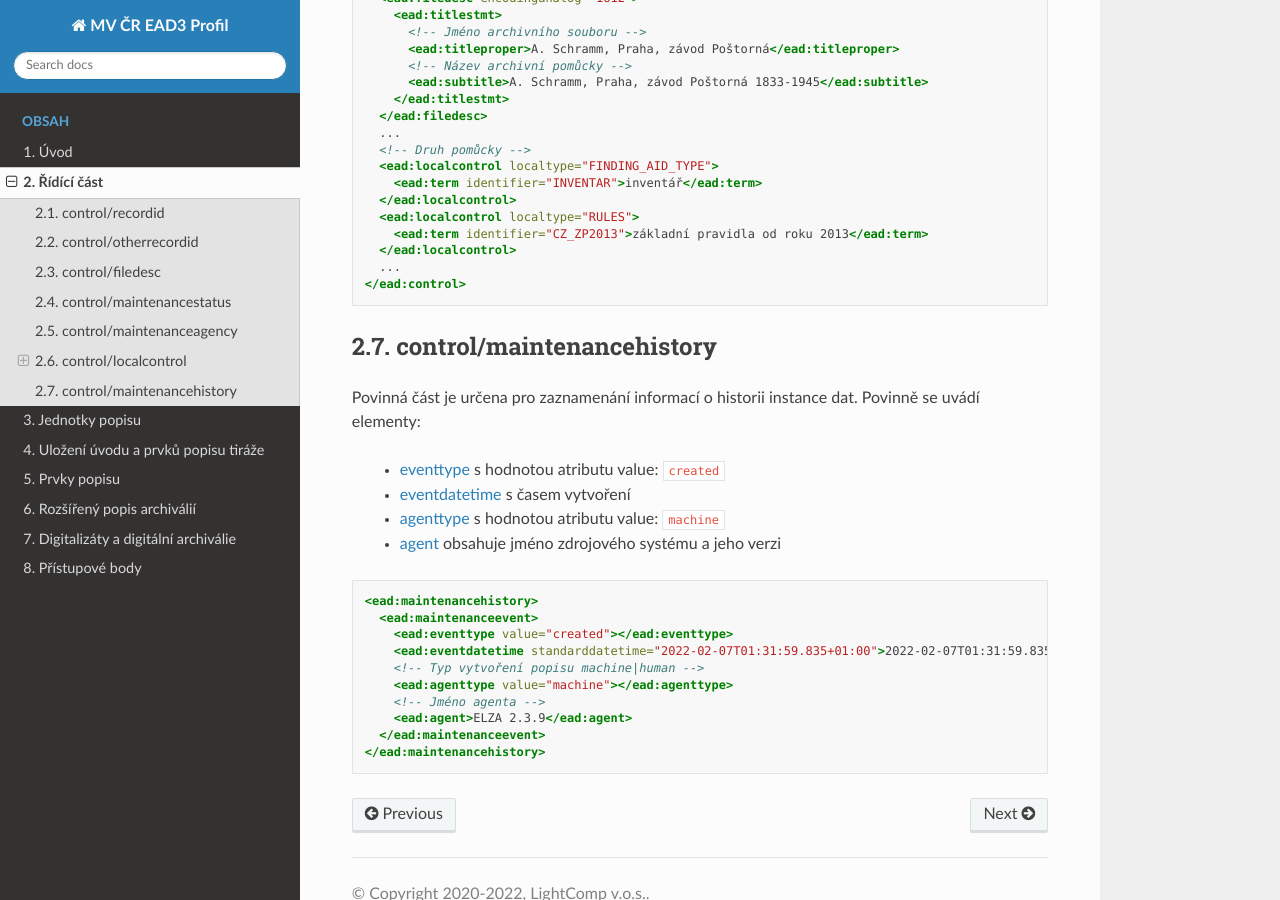
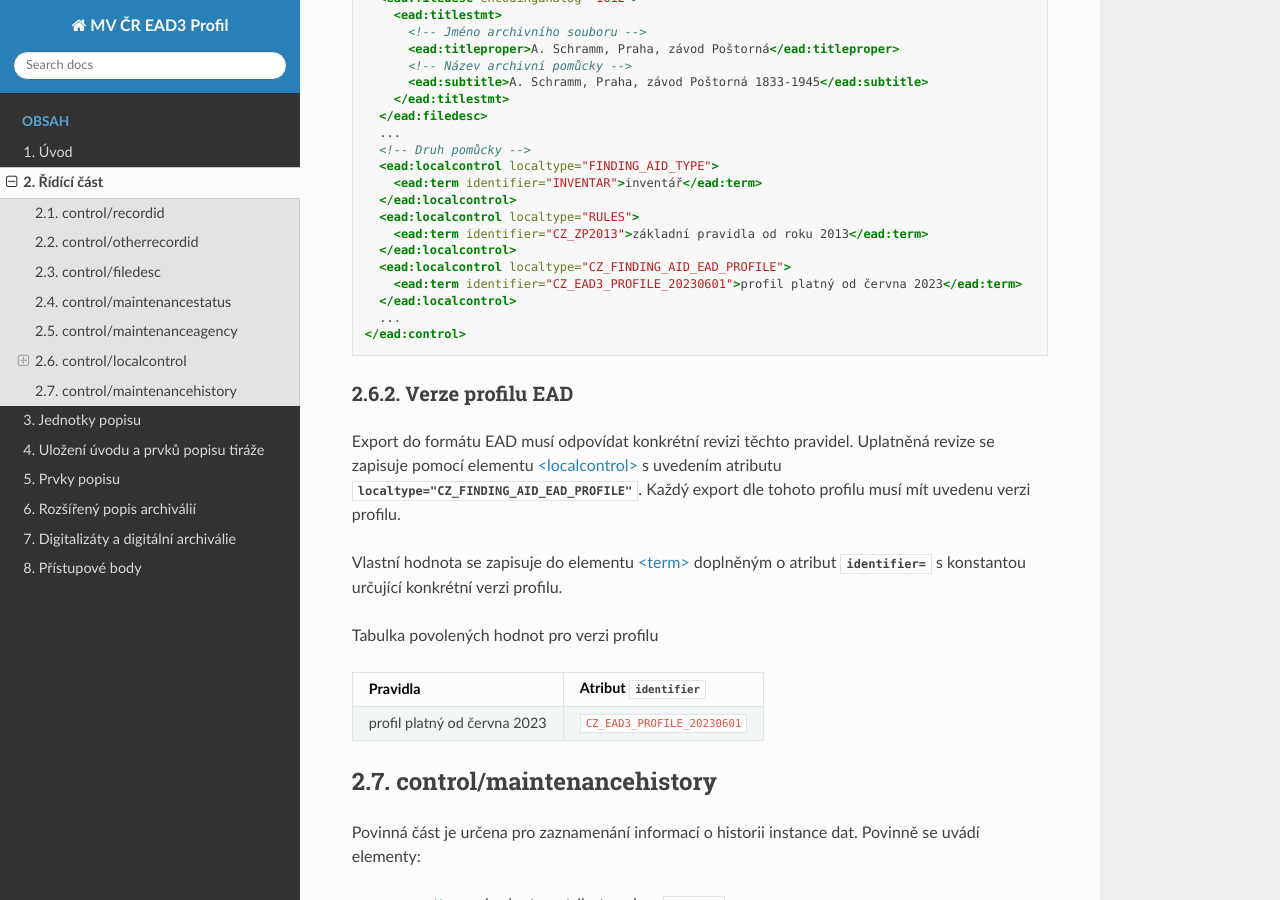
Before and after one commit to elzasw/ead3doc, a Sphinx documentation site: the page built from doc/source/control.rst, in a window 1280 px wide and 900 px high, scrolled down 2883 px. Built offline with Sphinx 7.4.7 and the Read the Docs theme 2.0.0, drawn with Linux system fonts in a browser that asks for light colours; some of the changed text lies outside the part shown.

Commit message:
verze profilu EAD

```diff
--- a/doc/source/control.rst
+++ b/doc/source/control.rst
@@ -139,16 +139,16 @@ katalog                       ``KATALOG``
 ============================= ==============
 
 
+.. _ead_control_localcontrol_rules:
+
+Pravidla tvorby archivního popisu
+=====================================
+
 Pomocí shodného elementu se také uvádí informace o použitých pravidlech
 pro zpracování archivního popisu s uvedením atributu :token:`localtype="RULES"`.
 Vlastní hodnota se zapisuje do elementu `<term> <https://www.loc.gov/ead/EAD3taglib/EAD3.html#elem-term>`_
 doplněným o atribut :token:`identifier=` s konstantou určující konkrétní
 pravidla.
-
-.. _ead_control_localcontrol_rules:
-
-Pravidla tvorby archivního popisu
-=====================================
 
 Tabulka povolených hodnot pro uvedení pravidel archivního popisu:
 
@@ -190,8 +190,37 @@ Příklad - jméno, číslo a druh archivní pomůcky:
     <ead:localcontrol localtype="RULES">
       <ead:term identifier="CZ_ZP2013">základní pravidla od roku 2013</ead:term>
     </ead:localcontrol>
+    <ead:localcontrol localtype="CZ_FINDING_AID_EAD_PROFILE">
+      <ead:term identifier="CZ_EAD3_PROFILE_20230601">profil platný od června 2023</ead:term>
+    </ead:localcontrol>
     ...
   </ead:control>
+
+
+
+.. _ead_control_localcontrol_ead3ver:
+
+Verze profilu EAD
+=============================
+
+Export do formátu EAD musí odpovídat konkrétní revizi těchto pravidel.
+Uplatněná revize se zapisuje pomocí  elementu `<localcontrol> <https://www.loc.gov/ead/EAD3taglib/EAD3.html#elem-localcontrol>`_
+s uvedením atributu :token:`localtype="CZ_FINDING_AID_EAD_PROFILE"`.
+Každý export dle tohoto profilu musí mít uvedenu verzi profilu.
+
+Vlastní hodnota se zapisuje do elementu `<term> <https://www.loc.gov/ead/EAD3taglib/EAD3.html#elem-term>`_
+doplněným o atribut :token:`identifier=` s konstantou určující konkrétní
+verzi profilu.
+
+Tabulka povolených hodnot pro verzi profilu
+
+================================ ==============
+Pravidla                         Atribut :token:`identifier`
+================================ ==============
+profil platný od června 2023     ``CZ_EAD3_PROFILE_20230601``
+================================ ==============
+
+
 
 
 
--- a/doc/source/uvod/zmeny.rst
+++ b/doc/source/uvod/zmeny.rst
@@ -101,3 +101,4 @@ Duben 2023
 * uvádění rozsahu archiválií popsaných pomůckou: :ref:`ead_faintro_rozsah_arch` a :ref:`ead_item_types_rozsah`
 * uvádění počtu zpřístupněných jednotek popisu: :ref:`ead_faintro_pocet_jp`
 * prvek popisy pro písmo: :ref:`ead_item_types_writting`
+* přidání části: :ref:`ead_control_localcontrol_ead3ver`
```
